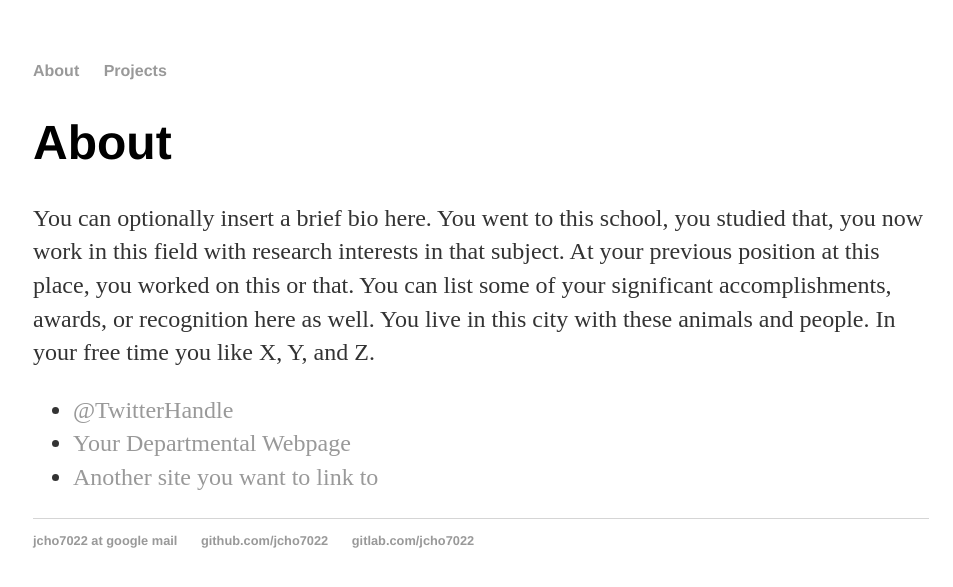
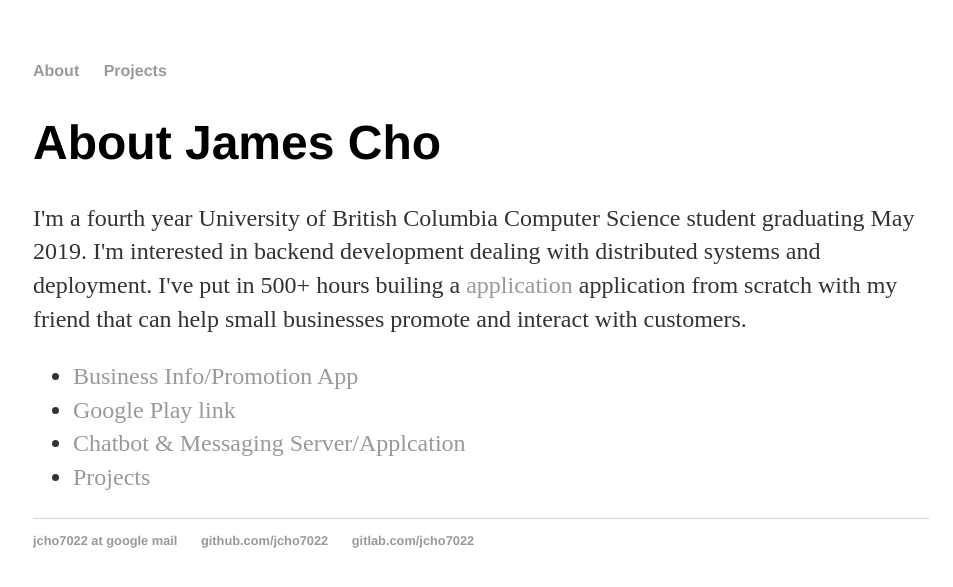
Before and after one commit to jcho7022/jcho7022.github.io, a Jekyll site: the page built from index.html, in a window 1280 px wide. Shown: the top 587 px of the page, without its empty margins (159-1112 px from the left). Built offline with Jekyll 4.4.1, drawn with Linux system fonts in a browser that asks for light colours.

Commit message:
Update index.html

```diff
--- a/index.html
+++ b/index.html
@@ -2,14 +2,19 @@
 layout: default
 title: About James Cho
 ---
+<div class="about">
+	<h1>About James Cho</h1>
+		<p>
+		I'm a fourth year University of British Columbia Computer Science student graduating May 2019.
+		I'm interested in backend development dealing with distributed systems and deployment. I've put in 500+ hours
+		builing a <a href="https://play.google.com/store/apps/details?id=com.floatapplication">application</a> application
+		from scratch with my friend that can help small businesses promote and interact with customers.
+		</p>
 
-		<div class="about">
-			<h1>About</h1>
-			<p>You can optionally insert a brief bio here. You went to this school, you studied that, you now work in this field with research interests in that subject. At your previous position at this place, you worked on this or that. You can list some of your significant accomplishments, awards, or recognition here as well. You live in this city with these animals and people. In your free time you like X, Y, and Z.</p>
-
-			<ul class="contacts">
-				<li><a href="#">@TwitterHandle</a></li>
-				<li><a href="#">Your Departmental Webpage</a></li>
-				<li><a href="#">Another site you want to link to</a></li>
-				</ul>
-		</div>
+	<ul class="direct">
+		<li><a href="https://jcho7022.github.io/projects/float/">Business Info/Promotion App</a></li>
+		<li><a href="https://play.google.com/store/apps/details?id=com.floatapplication">Google Play link</a></li>
+		<li><a href="https://jcho7022.github.io/projects/">Chatbot & Messaging Server/Applcation</a></li>
+		<li><a href="https://jcho7022.github.io/projects/">Projects</a></li>
+		</ul>
+</div>
```
